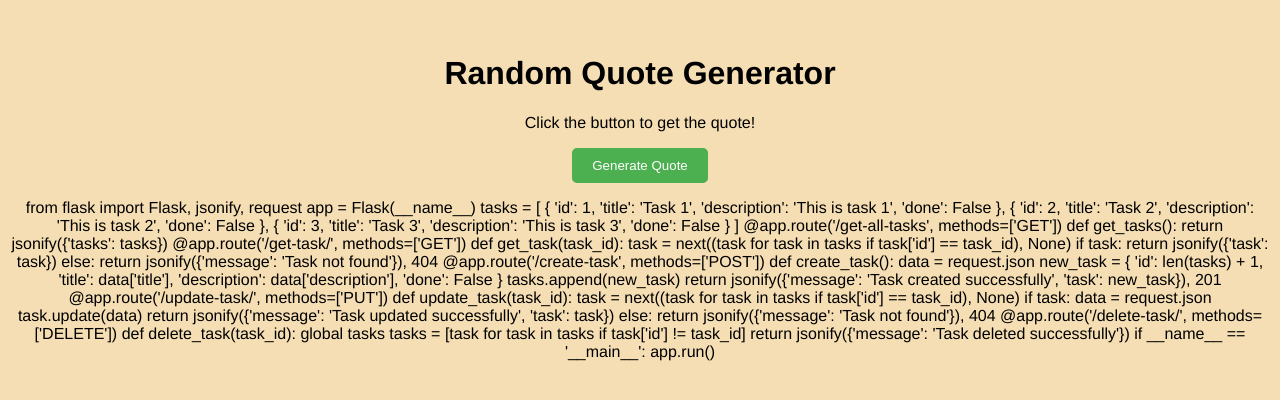
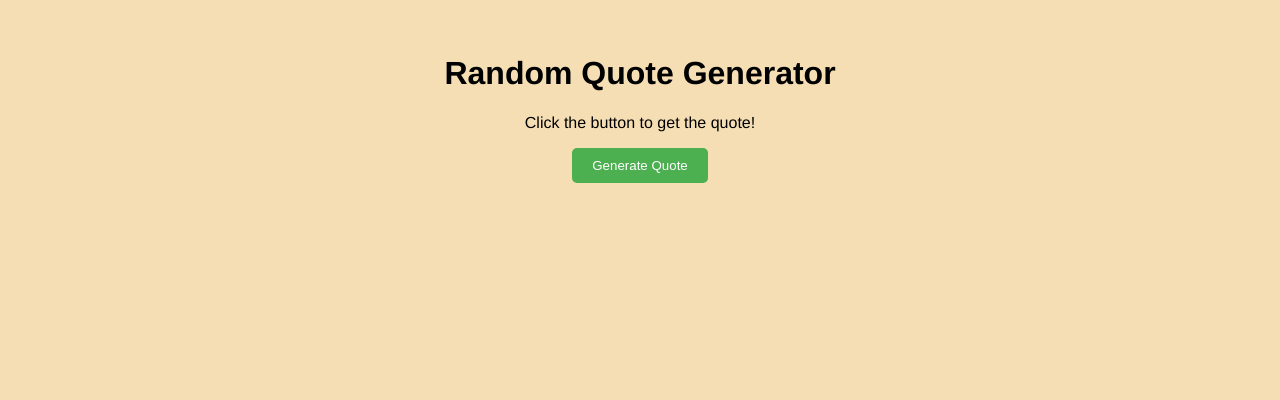
Before and after one commit to redwing-381/Random_quote_generator, a plain HTML site: page index.html in a window 1280 px wide. Shown: the part 244-644 px from the top of the page. Drawn offline with Linux system fonts and the light colour scheme.

Commit message:
Revert "content added"
This reverts commit 9c82162ac5c002d4f2565dc6dd154d7cbd77683c.

```diff
--- a/index.html
+++ b/index.html
@@ -12,73 +12,6 @@
             <h1>Random Quote Generator</h1>
             <p id="quote">Click the button to get the quote!</p>
             <button id="button">Generate Quote</button>
-            <p>
-                from flask import Flask, jsonify, request
-                app = Flask(__name__)
-                tasks = [
-                    {
-                        'id': 1,
-                        'title': 'Task 1',
-                        'description': 'This is task 1',
-                        'done': False
-                    },
-                    {
-                        'id': 2,
-                        'title': 'Task 2',
-                        'description': 'This is task 2',
-                        'done': False
-                    },
-                    {
-                        'id': 3,
-                        'title': 'Task 3',
-                        'description': 'This is task 3',
-                        'done': False
-                    }
-                ]
-
-                @app.route('/get-all-tasks', methods=['GET'])
-                def get_tasks():
-                    return jsonify({'tasks': tasks})
-
-                @app.route('/get-task/<int:task_id>', methods=['GET'])
-                def get_task(task_id):
-                    task = next((task for task in tasks if task['id'] == task_id), None)
-                    if task:
-                        return jsonify({'task': task})
-                    else:
-                        return jsonify({'message': 'Task not found'}), 404
-
-                @app.route('/create-task', methods=['POST'])
-                def create_task():
-                    data = request.json
-                    new_task = {
-                        'id': len(tasks) + 1,
-                        'title': data['title'],
-                        'description': data['description'],
-                        'done': False
-                    }
-                    tasks.append(new_task)
-                    return jsonify({'message': 'Task created successfully', 'task': new_task}), 201
-
-                @app.route('/update-task/<int:task_id>', methods=['PUT'])
-                def update_task(task_id):
-                    task = next((task for task in tasks if task['id'] == task_id), None)
-                    if task:
-                        data = request.json
-                        task.update(data)
-                        return jsonify({'message': 'Task updated successfully', 'task': task})
-                    else:
-                        return jsonify({'message': 'Task not found'}), 404
-
-                @app.route('/delete-task/<int:task_id>', methods=['DELETE'])
-                def delete_task(task_id):
-                    global tasks
-                    tasks = [task for task in tasks if task['id'] != task_id]
-                    return jsonify({'message': 'Task deleted successfully'})
-
-                if __name__ == '__main__':
-                    app.run()
-            </p>
     </div>
     <script src="script.js"></script>
 </body>
```
Also changed, not shown: 1 other file.
